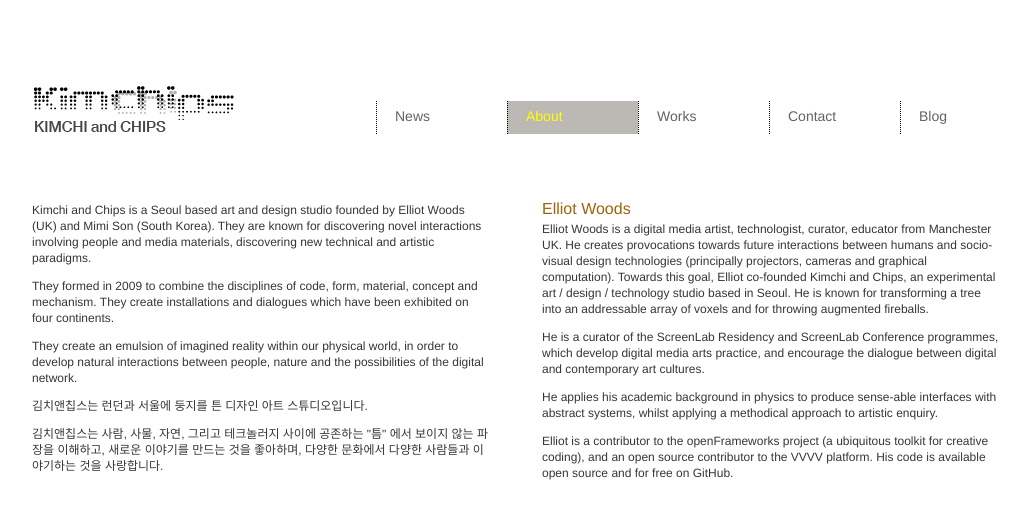
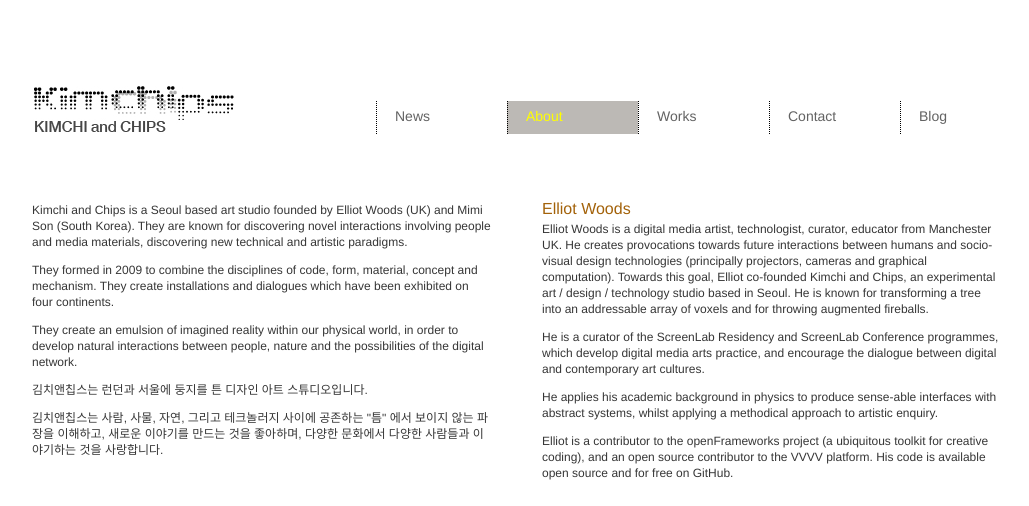
Before and after one commit to elliotwoods/Website.KimchiAndChips, a PHP site: page /about.php in a window 1280 px wide. Shown: the top 506 px of the page, without its empty margins (98-1127 px from the left). Run offline with PHP 8.4, Linux system fonts and the light colour scheme; data that the repository does not hold is empty.

Commit message:
Update about.php

```diff
--- a/about.php
+++ b/about.php
@@ -14,7 +14,7 @@
                 <div class="aboutColumn">
                     <div class="aboutTextBlock">
                         <p>
-                            Kimchi and Chips is a Seoul based art and design studio founded by Elliot Woods (UK) and Mimi Son (South Korea). They are known for discovering novel interactions involving people and media materials, discovering new technical and artistic paradigms.
+                            Kimchi and Chips is a Seoul based art studio founded by Elliot Woods (UK) and Mimi Son (South Korea). They are known for discovering novel interactions involving people and media materials, discovering new technical and artistic paradigms.
                         </p>
                         <p>
                             They formed in 2009 to combine the disciplines of code, form, material, concept and mechanism. They create installations and dialogues which have been exhibited on four continents.
```
